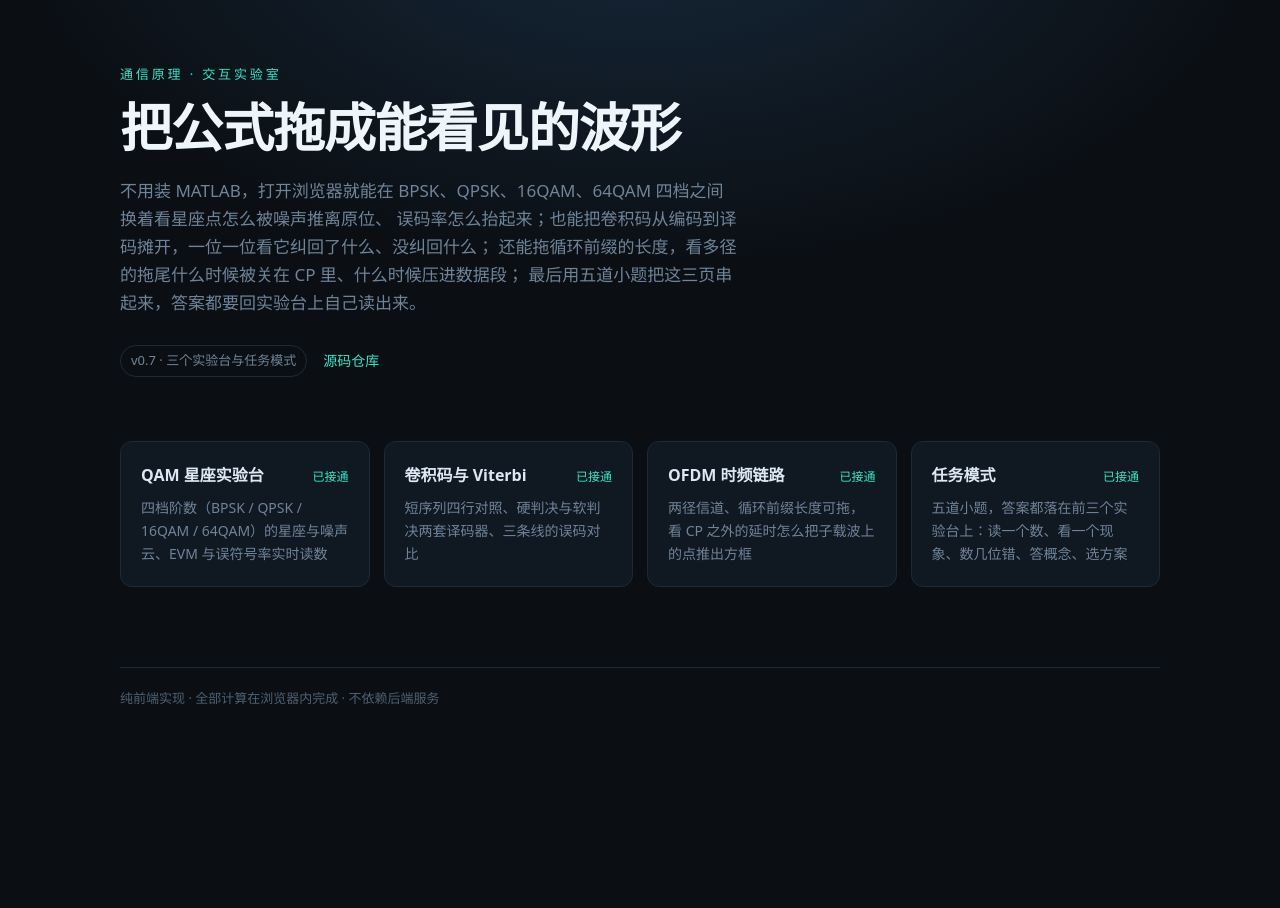
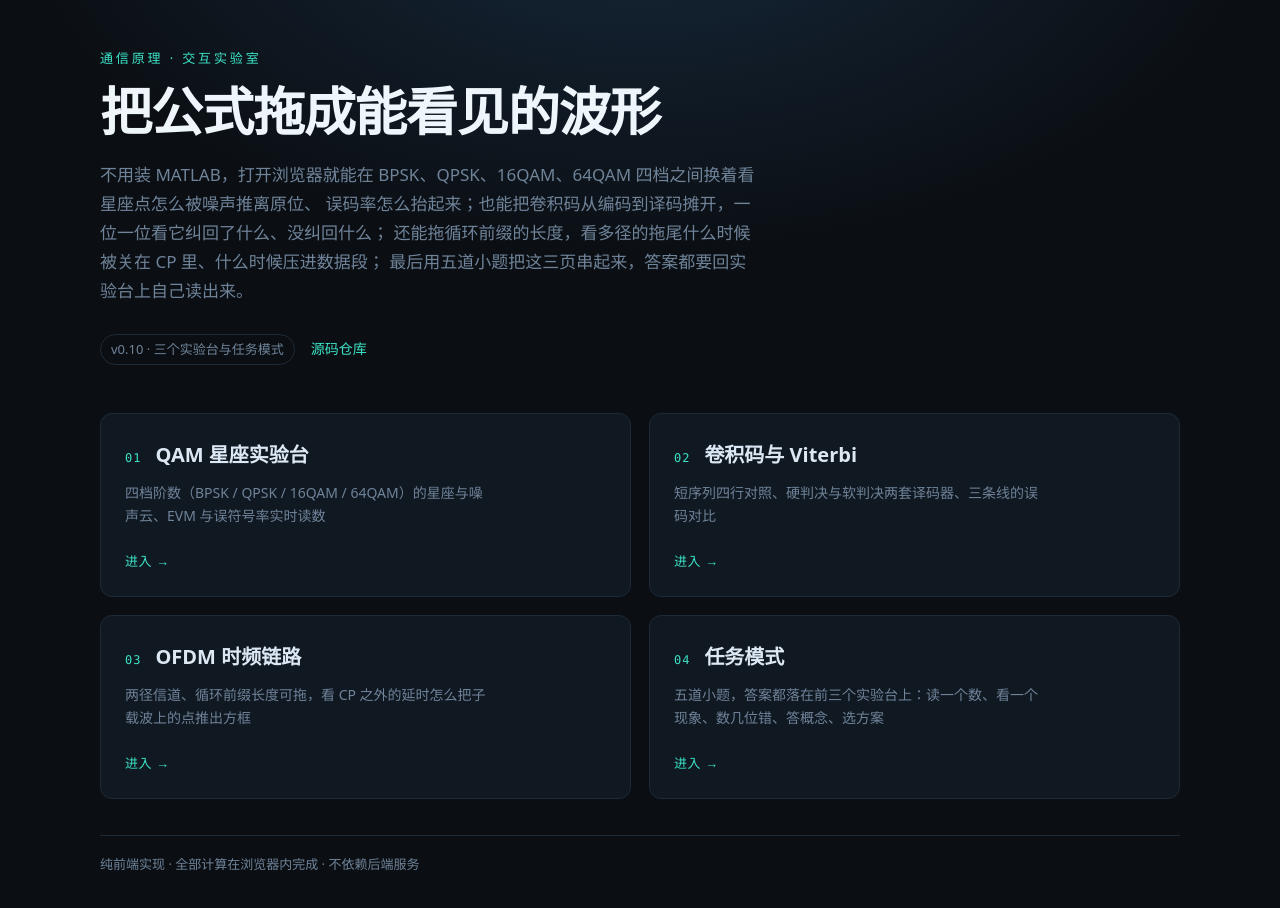
Before and after one commit to 240000000/comm-lab, a React (Vite) app: page / in a window 1280 px wide. Shown: the top 908 px of the page. Before the commit the page ends 800 px from the top, so only its background shows below. Built offline with nearby package versions, Linux system fonts and the light colour scheme.

Commit message:
style(ui): 首页入口卡与容器宽度统一 [R16]

```diff
--- a/src/App.css
+++ b/src/App.css
@@ -1,11 +1,11 @@
 .shell {
-  width: min(1040px, 100% - 48px);
+  width: min(1080px, 100% - 48px);
   margin: 0 auto;
-  padding: clamp(40px, 8vh, 96px) 0 48px;
+  padding: clamp(36px, 6vh, 72px) 0 40px;
 }
 
 .hero {
-  max-width: 720px;
+  max-width: 760px;
 }
 
 .eyebrow {
@@ -28,8 +28,9 @@ h1 {
 .lede {
   margin: 0 0 28px;
   font-size: 17px;
+  line-height: 1.7;
   color: var(--dim);
-  max-width: 620px;
+  max-width: 660px;
 }
 
 .cta {
@@ -60,20 +61,22 @@ h1 {
 
 .grid {
   display: grid;
-  grid-template-columns: repeat(auto-fit, minmax(240px, 1fr));
-  gap: 14px;
-  margin-top: clamp(40px, 8vh, 72px);
+  grid-template-columns: repeat(2, minmax(0, 1fr));
+  gap: 18px;
+  margin-top: clamp(36px, 6vh, 56px);
 }
 
 .card {
-  padding: 20px;
+  display: flex;
+  flex-direction: column;
+  min-height: 184px;
+  padding: 24px;
   border: 1px solid var(--line);
   border-radius: 12px;
   background: var(--panel);
   transition: border-color 160ms ease, transform 160ms ease;
 }
 
-/* 只有真能点进去的卡（<a>）才有悬停反馈，未接通的 <article> 保持静止 */
 a.card:hover {
   border-color: #2b4356;
   transform: translateY(-2px);
@@ -82,52 +85,67 @@ a.card:hover {
 .card-head {
   display: flex;
   align-items: baseline;
-  justify-content: space-between;
-  gap: 12px;
-  margin-bottom: 8px;
+  gap: 14px;
+  margin-bottom: 10px;
+}
+
+.card-index {
+  font-family: Consolas, "Cascadia Mono", monospace;
+  font-size: 12px;
+  letter-spacing: 0.08em;
+  color: var(--accent);
 }
 
 .card h2 {
   margin: 0;
-  font-size: 16px;
+  font-size: 20px;
   font-weight: 600;
   color: #dce8f4;
 }
 
-.card p {
+.card-desc {
   margin: 0;
+  max-width: 46ch;
   font-size: 14px;
+  line-height: 1.65;
   color: var(--dim);
 }
 
-.dot {
-  font-size: 12px;
-  color: var(--dim);
-  white-space: nowrap;
-}
-
-.dot.live {
+.card-enter {
+  margin-top: auto;
+  padding-top: 18px;
+  font-size: 13px;
+  letter-spacing: 0.04em;
   color: var(--accent);
 }
 
 .foot {
-  margin-top: clamp(48px, 10vh, 96px);
-  padding-top: 20px;
+  margin-top: 36px;
+  padding-top: 18px;
   border-top: 1px solid var(--line);
   font-size: 13px;
-  color: #4e6072;
+  color: var(--dim);
 }
 
 .foot p {
   margin: 0;
 }
 
-/* 可点击的模块卡：QAM 已接通，其余仍是普通 article */
+/* 可点击的模块卡 */
 
 a.card {
-  display: block;
   color: inherit;
   text-decoration: none;
+}
+
+@media (max-width: 820px) {
+  .grid {
+    grid-template-columns: minmax(0, 1fr);
+  }
+
+  .card {
+    min-height: 0;
+  }
 }
 
 /* 模块页骨架 */
@@ -163,7 +181,7 @@ a.card {
 .placeholder .placeholder-hint {
   margin-top: 10px;
   font-size: 13px;
-  color: #4e6072;
+  color: var(--dim);
 }
 
 /* 星座图（R3 静态版） */
--- a/src/App.tsx
+++ b/src/App.tsx
@@ -9,30 +9,30 @@ import { MissionPage } from './labs/MissionPage'
 const modules = [
   {
     id: 'qam',
+    index: '01',
     name: 'QAM 星座实验台',
     desc: '四档阶数（BPSK / QPSK / 16QAM / 64QAM）的星座与噪声云、EVM 与误符号率实时读数',
-    status: '已接通',
     href: '#/qam',
   },
   {
     id: 'conv',
+    index: '02',
     name: '卷积码与 Viterbi',
     desc: '短序列四行对照、硬判决与软判决两套译码器、三条线的误码对比',
-    status: '已接通',
     href: '#/conv',
   },
   {
     id: 'ofdm',
+    index: '03',
     name: 'OFDM 时频链路',
     desc: '两径信道、循环前缀长度可拖，看 CP 之外的延时怎么把子载波上的点推出方框',
-    status: '已接通',
     href: '#/ofdm',
   },
   {
     id: 'mission',
+    index: '04',
     name: '任务模式',
     desc: '五道小题，答案都落在前三个实验台上：读一个数、看一个现象、数几位错、答概念、选方案',
-    status: '已接通',
     href: '#/mission',
   },
 ]
@@ -74,7 +74,7 @@ export default function App() {
           最后用五道小题把这三页串起来，答案都要回实验台上自己读出来。
         </p>
         <div className="cta">
-          <span className="badge">v0.7 · 三个实验台与任务模式</span>
+          <span className="badge">v0.10 · 三个实验台与任务模式</span>
           <a href="https://github.com/240000000/comm-lab" target="_blank" rel="noreferrer">
             源码仓库
           </a>
@@ -83,24 +83,15 @@ export default function App() {
 
       <section className="grid" aria-label="实验模块">
         {modules.map((m) => {
-          const head = (
-            <div className="card-head">
-              <h2>{m.name}</h2>
-              <span className={m.status === '已接通' ? 'dot live' : 'dot'}>{m.status}</span>
-            </div>
-          )
-          const body = <p>{m.desc}</p>
-
-          return m.href ? (
+          return (
             <a key={m.id} className="card" href={m.href}>
-              {head}
-              {body}
+              <div className="card-head">
+                <span className="card-index">{m.index}</span>
+                <h2>{m.name}</h2>
+              </div>
+              <p className="card-desc">{m.desc}</p>
+              <span className="card-enter">进入 →</span>
             </a>
-          ) : (
-            <article key={m.id} className="card">
-              {head}
-              {body}
-            </article>
           )
         })}
       </section>
```
Also changed, not shown: 1 other file (tests, documents, lock files or other folders).
